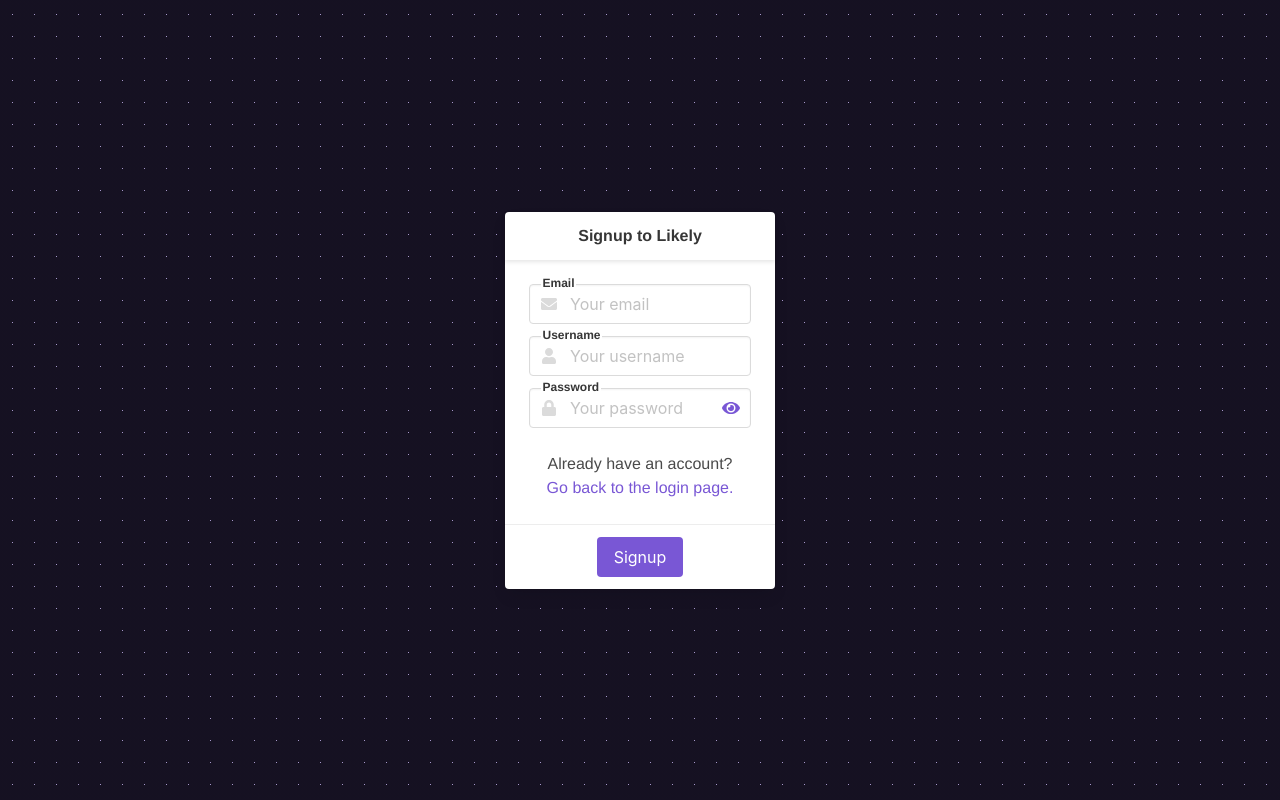
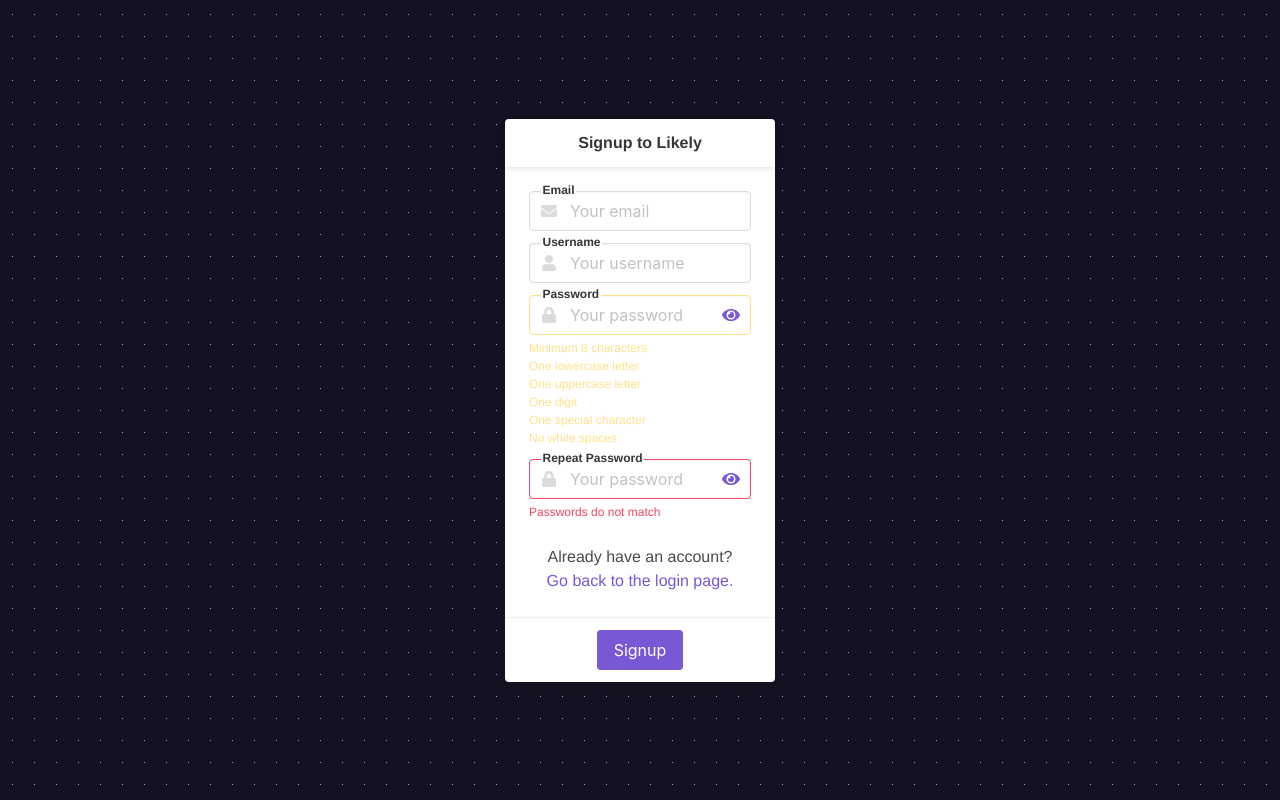
Before and after one commit to V4570/likely, a Vue app: page /signup in a window 1280 px wide. Built offline with nearby package versions, Linux system fonts and the light colour scheme.

Commit message:
Updates: Password validation.

```diff
--- a/package.json
+++ b/package.json
@@ -18,6 +18,7 @@
     "lodash": "^4.17.21",
     "vue": "^2.6.11",
     "vue-router": "^3.5.1",
+    "vuelidate": "^0.7.6",
     "vuex": "^3.6.2",
     "wavesurfer.js": "^4.6.0"
   },
--- a/src/components/Signup.vue
+++ b/src/components/Signup.vue
@@ -31,14 +31,44 @@
                   </b-input>
                 </b-field>
 
-                <b-field label="Password" label-position="on-border">
+                <b-field label="Password"
+                         label-position="on-border"
+                         :type="{'is-warning': !passwordValidate, 'is-success': passwordValidate}"
+                         :message="{
+                          'Minimum 8 characters': !this.pEightMatch,
+                          'One lowercase letter': !this.pLowerMatch,
+                          'One uppercase letter': !this.pUpperMatch,
+                          'One digit': !this.pNumMatch,
+                          'One special character': !this.pSpecialMatch,
+                          'No white spaces': !this.pWhiteMatch
+                        }"
+                         class="has-text-left">
                   <b-input
                       type="password"
                       v-model="password"
+                      @input="validatePassword"
                       password-reveal
                       placeholder="Your password"
                       required
-                      icon="lock">
+                      icon="lock"
+                      maxlength="30">
+                  </b-input>
+                </b-field>
+
+                <b-field label="Repeat Password"
+                         label-position="on-border"
+                         :type="{'is-danger': !passwordsMatch, 'is-success': passwordsMatch}"
+                         :message="{'Passwords do not match': !passwordsMatch}"
+                         class="has-text-left">
+                  <b-input
+                      type="password"
+                      v-model="password2"
+                      @input="checkPasswords"
+                      password-reveal
+                      placeholder="Your password"
+                      required
+                      icon="lock"
+                      maxlength="30">
                   </b-input>
                 </b-field>
                 <div class="mt-5">
@@ -64,6 +94,8 @@
 
 <script>
 import { SIGNUP_REQUEST } from "@/store"
+import { isEmpty } from 'lodash'
+import { helpers } from 'vuelidate/lib/validators'
 
 export default {
   name: "Signup",
@@ -71,14 +103,80 @@
     return {
       username: '',
       email: '',
-      password: ''
+      password: '',
+      password2: '',
+      passwordsMatch: false,
+      passwordValidate: false,
+
+      passwordNumberValidator: helpers.regex('p_num', /^(?=.*\d)/),
+      pNumMatch: false,
+
+      passwordLowercaseValidator: helpers.regex('p_lower', /^(?=.*[a-z])/),
+      pLowerMatch: false,
+
+      passwordUppercaseValidator: helpers.regex('p_upper', /^(?=.*[A-Z])/),
+      pUpperMatch: false,
+
+      passwordSpecialValidator: helpers.regex('p_special', /^(?=.*[!#$%&? "])/),
+      pSpecialMatch: false,
+
+      passwordNoWhiteSpaceValidator: helpers.regex('p_white', /^(?!.*\s)/),
+      pWhiteMatch: false,
+
+      passwordAtLeastEightValidator: helpers.regex('p_eight', /.{8,}$/),
+      pEightMatch: false
     }
   },
   methods: {
+    validatePassword(){
+
+      if(!isEmpty(this.password)){
+        this.pEightMatch = !!this.passwordAtLeastEightValidator(this.password)
+        this.pWhiteMatch = !!this.passwordNoWhiteSpaceValidator(this.password)
+        this.pSpecialMatch = !!this.passwordSpecialValidator(this.password)
+        this.pUpperMatch = !!this.passwordUppercaseValidator(this.password)
+        this.pLowerMatch = !!this.passwordLowercaseValidator(this.password)
+        this.pNumMatch = !!this.passwordNumberValidator(this.password)
+
+        this.passwordValidate = !!(
+            this.pEightMatch && this.pWhiteMatch &&
+            this.pSpecialMatch && this.pUpperMatch &&
+            this.pLowerMatch && this.pNumMatch)
+      }
+      else{
+        this.pEightMatch = false
+        this.pWhiteMatch = false
+        this.pSpecialMatch = false
+        this.pUpperMatch = false
+        this.pLowerMatch = false
+        this.pNumMatch = false
+        this.passwordValidate = false
+      }
+    },
+    checkPasswords() {
+      if(isEmpty(this.password) || isEmpty(this.password2)){
+        this.passwordsMatch = false
+      }else{
+        this.passwordsMatch = (this.password === this.password2)
+      }
+    },
     signup () {
+      if(isEmpty(this.password) || isEmpty(this.username) || isEmpty(this.email)){
+        this.alertCustomError("Empty Fields",
+            "All fields are required to signup.")
+      }
+      else{
         this.$store.dispatch(SIGNUP_REQUEST,
             {username: this.username, password: this.password, email: this.email}).then(() =>{
           this.$router.push('/login')
+
+          const toastMessage = `User ${this.username} created successfully.`
+
+          this.$buefy.toast.open({
+            duration: 3000,
+            message: toastMessage,
+            type: 'is-success'
+          })
         }).catch(e => {
           const errorResponse = e.response
 
@@ -92,6 +190,7 @@
               console.log(e)
           }
         })
+      }
     },
     alertCustomError(errorTitle, msg) {
       this.$buefy.dialog.alert({
```
Also changed, not shown: 1 other file (tests, documents, lock files or other folders). Lines whose indentation alone changed are shown as unchanged.
